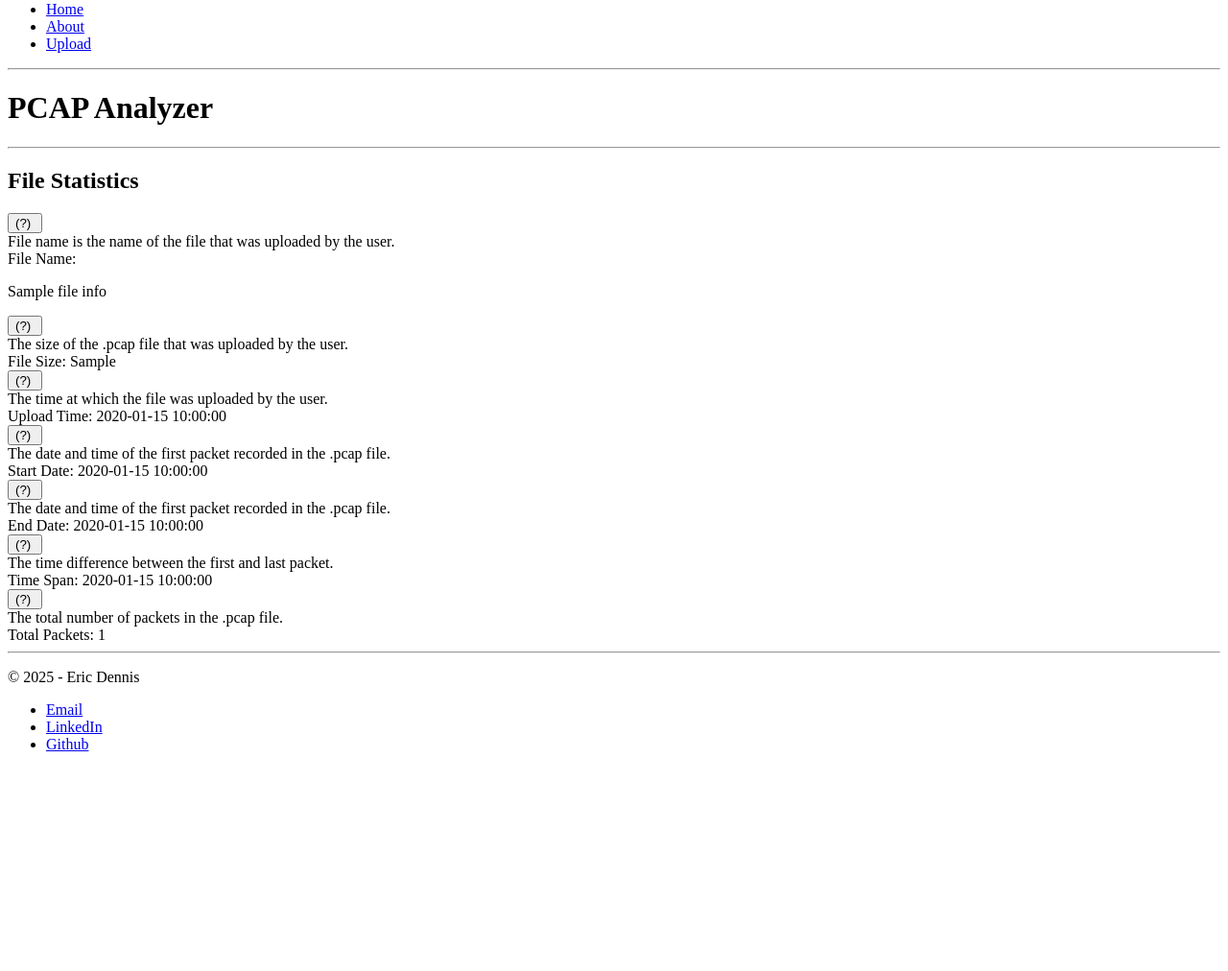
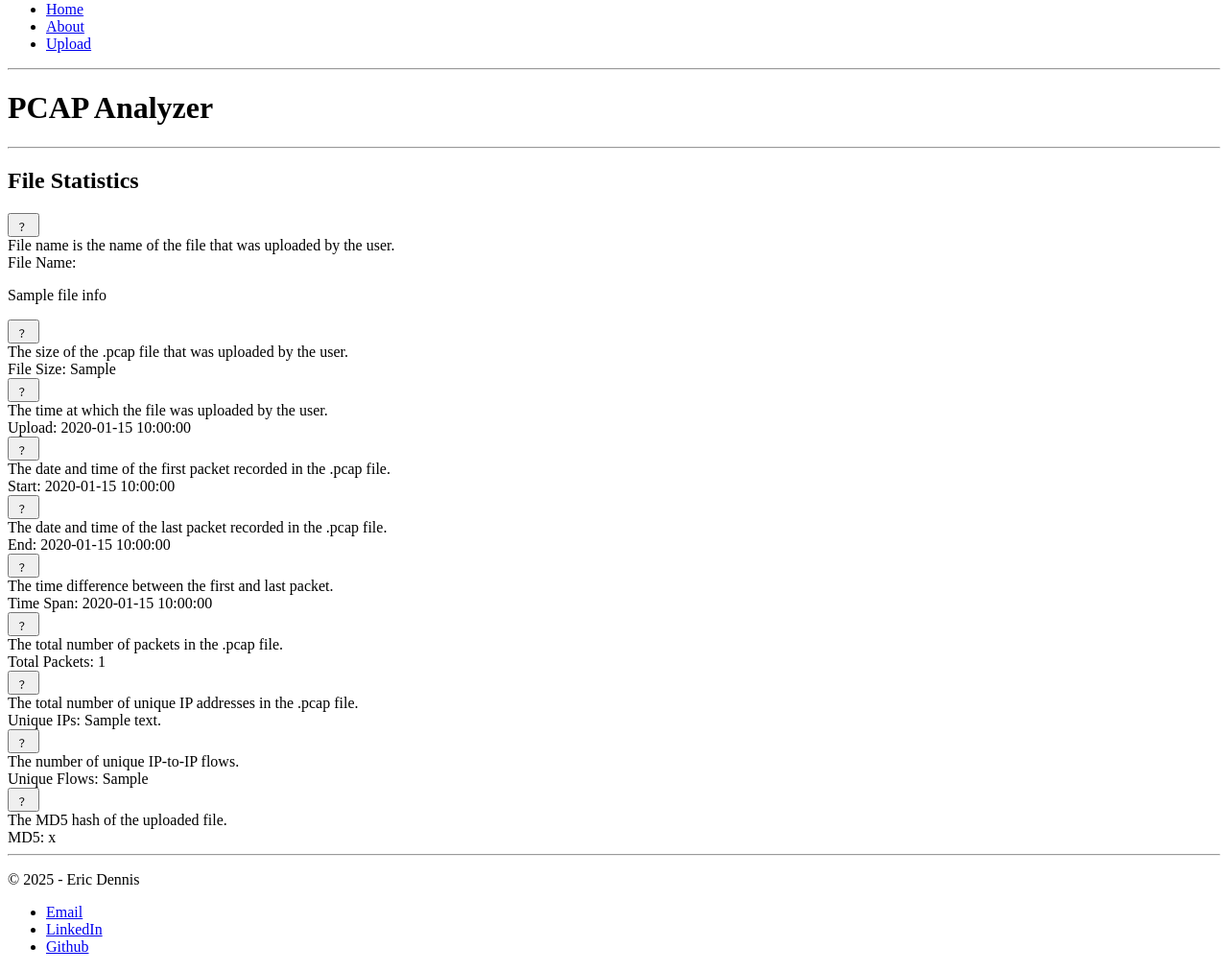
Before and after one commit to ericdennis7/PCAP-Explorer, a Flask app: template templates/analysis.html in a window 1280 px wide. Shown: the part 559-1571 px from the top of the page at 96% size. Before the commit the page ends 1342 px from the top, so only its background shows below. Run offline with Flask 3, Linux system fonts and the light colour scheme; the template is opened without the code that fills it: most values are stand-ins (such as "Sample title", 1, 10 or a date in 2020).

Commit message:
Finished file statistics section (frn)

```diff
--- a/main.py
+++ b/main.py
@@ -53,6 +53,8 @@ def success():
     if request.content_length > 50 * 1024 * 1024:
         return jsonify({"error": "File too large. Max size is 50MB."}), 400
 
+    file_md5 = md5_hash(file)
+
     # Save the uploaded .pcap file to the uploads folder.
     current_datetime = datetime.now().strftime("%Y-%m-%d_%H-%M-%S")
     file_name, file_extension = os.path.splitext(file.filename)
@@ -65,16 +67,20 @@ def success():
 
     try:
         # Collect file characteristics
-        start_date, end_date, time_diff = packet_times_and_difference(packet_data)  # Using the updated function
+        start_date, end_date, time_diff = packet_times_and_difference(packet_data)
+        ip_count, ip_flow_count = unique_ips_and_flows(packet_data)
 
         file_info = {
             "name": file_name + file_extension,
             "size_mb": humanize.naturalsize(os.path.getsize(filepath)),  # MB
+            "md5_hash": file_md5,
             "submission_date": datetime.now().strftime("%m/%d/%Y at %I:%M:%S %p").lstrip("0").replace("/0", "/"),
             "start_date": start_date,
             "end_date": end_date,
             "time_difference": time_diff,
-            "total_packets": total_packets(packet_data)
+            "total_packets": total_packets(packet_data),
+            "unique_ip_addresses": ip_count,
+            "unique_ip_flows": ip_flow_count
         }
     except Exception as e:
         return jsonify({"error": f"Error processing file: {str(e)}"}), 500
--- a/templates/analysis.html
+++ b/templates/analysis.html
@@ -22,101 +22,111 @@
                 <h2 class="font-bold text-xl">File Statistics</h2>
 
                 <!-- Grid Layout -->
-                <div class="grid grid-cols3 gap-4">
-
-                    <!-- File Info Card -->
-                    <div class="text-base text-slate-900 w-full">
-                        <!-- File Name Tooltip -->
+                <div class="grid grid-cols-1 md:grid-cols-2 md:gap-6 md:gap-0 text-base text-slate-900 w-full">
+                    <div>
+                        <!-- First Column -->
                         <span class="flex items-center mt-6">
                             <div class="relative w-max group">
-                                <button type="button" class="text-black">
-                                    (?)&nbsp;
-                                </button>
+                                <button type="button" class="text-black">﹖&nbsp;</button>
                                 <div class="absolute shadow-lg hidden group-hover:block bg-[#333] text-white font-semibold px-3 py-[6px] text-[13px] left-1/2 transform -translate-x-1/2 bottom-full rounded z-10" style="min-width: 200px;">
                                     File name is the name of the file that was uploaded by the user.
                                 </div>
                             </div>
-                            File Name:&nbsp;<p class="font-bold">{{ file_info.name }}</p>
+                            File Name:&nbsp;<p class="font-bold truncate">{{ file_info.name }}</p>
                         </span>
 
-                        <!-- File Size Tooltip -->
                         <span class="flex items-center mt-4">
                             <div class="relative w-max group">
-                                <button type="button" class="text-black">
-                                    (?)&nbsp;
-                                </button>
+                                <button type="button" class="text-black">﹖&nbsp;</button>
                                 <div class="absolute shadow-lg hidden group-hover:block bg-[#333] text-white font-semibold px-3 py-[6px] text-[13px] left-1/2 transform -translate-x-1/2 bottom-full rounded z-10" style="min-width: 200px;">
                                     The size of the .pcap file that was uploaded by the user.
                                 </div>
                             </div>
-                            File Size:&nbsp;<span class="font-bold">{{ file_info.size_mb }}</span>
+                            File Size:&nbsp;<span class="font-bold truncate">{{ file_info.size_mb }}</span>
                         </span>
 
-                        <!-- Upload Time Tooltip -->
                         <span class="flex items-center mt-4">
                             <div class="relative w-max group">
-                                <button type="button" class="text-black">
-                                    (?)&nbsp;
-                                </button>
+                                <button type="button" class="text-black">﹖&nbsp;</button>
                                 <div class="absolute shadow-lg hidden group-hover:block bg-[#333] text-white font-semibold px-3 py-[6px] text-[13px] left-1/2 transform -translate-x-1/2 bottom-full rounded z-10" style="min-width: 200px;">
                                     The time at which the file was uploaded by the user.
                                 </div>
                             </div>
-                            Upload Time:&nbsp;<span class="font-bold">{{ file_info.submission_date }}</span>
+                            Upload:&nbsp;<span class="font-bold truncate">{{ file_info.submission_date }}</span>
                         </span>
 
-                        <!-- Start Date Tooltip -->
                         <span class="flex items-center mt-4">
                             <div class="relative w-max group">
-                                <button type="button" class="text-black">
-                                    (?)&nbsp;
-                                </button>
+                                <button type="button" class="text-black">﹖&nbsp;</button>
                                 <div class="absolute shadow-lg hidden group-hover:block bg-[#333] text-white font-semibold px-3 py-[6px] text-[13px] left-1/2 transform -translate-x-1/2 bottom-full rounded z-10" style="min-width: 200px;">
                                     The date and time of the first packet recorded in the .pcap file.
                                 </div>
                             </div>
-                            Start Date:&nbsp;<span class="font-bold">{{ file_info.start_date }}</span>
+                            Start:&nbsp;<span class="font-bold truncate">{{ file_info.start_date }}</span>
                         </span>
 
-                        <!-- End Date Tooltip -->
                         <span class="flex items-center mt-4">
                             <div class="relative w-max group">
-                                <button type="button" class="text-black">
-                                    (?)&nbsp;
-                                </button>
+                                <button type="button" class="text-black">﹖&nbsp;</button>
                                 <div class="absolute shadow-lg hidden group-hover:block bg-[#333] text-white font-semibold px-3 py-[6px] text-[13px] left-1/2 transform -translate-x-1/2 bottom-full rounded z-10" style="min-width: 200px;">
-                                    The date and time of the first packet recorded in the .pcap file.
+                                    The date and time of the last packet recorded in the .pcap file.
                                 </div>
                             </div>
-                            End Date:&nbsp;<span class="font-bold">{{ file_info.end_date }}</span>
+                            End:&nbsp;<span class="font-bold truncate">{{ file_info.end_date }}</span>
                         </span>
+                    </div>
 
-                        <!-- Time Difference Tooltip -->
-                        <span class="flex items-center mt-4">
+                    <div class="mt-0 md:mt-6">
+                        <!-- Second Column -->
+                        <span class="flex items-center mt-4 md:mt-0 md:pt-0">
                             <div class="relative w-max group">
-                                <button type="button" class="text-black">
-                                    (?)&nbsp;
-                                </button>
+                                <button type="button" class="text-black">﹖&nbsp;</button>
                                 <div class="absolute shadow-lg hidden group-hover:block bg-[#333] text-white font-semibold px-3 py-[6px] text-[13px] left-1/2 transform -translate-x-1/2 bottom-full rounded z-10" style="min-width: 200px;">
                                     The time difference between the first and last packet.
                                 </div>
                             </div>
-                            Time Span:&nbsp;<span class="font-bold">{{ file_info.time_difference }}</span>
+                            Time Span:&nbsp;<span class="font-bold truncate">{{ file_info.time_difference }}</span>
                         </span>
 
-                        <!-- Packet Count Tooltip -->
                         <span class="flex items-center mt-4">
                             <div class="relative w-max group">
-                                <button type="button" class="text-black">
-                                    (?)&nbsp;
-                                </button>
+                                <button type="button" class="text-black">﹖&nbsp;</button>
                                 <div class="absolute shadow-lg hidden group-hover:block bg-[#333] text-white font-semibold px-3 py-[6px] text-[13px] left-1/2 transform -translate-x-1/2 bottom-full rounded z-10" style="min-width: 200px;">
                                     The total number of packets in the .pcap file.
                                 </div>
                             </div>
-                            Total Packets:&nbsp;<span class="font-bold">{{ file_info.total_packets }}</span>
+                            Total Packets:&nbsp;<span class="font-bold truncate">{{ file_info.total_packets }}</span>
                         </span>
-                        </div>
+
+                        <span class="flex items-center mt-4">
+                            <div class="relative w-max group">
+                                <button type="button" class="text-black">﹖&nbsp;</button>
+                                <div class="absolute shadow-lg hidden group-hover:block bg-[#333] text-white font-semibold px-3 py-[6px] text-[13px] left-1/2 transform -translate-x-1/2 bottom-full rounded z-10" style="min-width: 200px;">
+                                    The total number of unique IP addresses in the .pcap file.
+                                </div>
+                            </div>
+                            Unique IPs:&nbsp;<span class="font-bold truncate">{{ file_info.unique_ip_addresses }}</span>
+                        </span>
+
+                        <span class="flex items-center mt-4">
+                            <div class="relative w-max group">
+                                <button type="button" class="text-black">﹖&nbsp;</button>
+                                <div class="absolute shadow-lg hidden group-hover:block bg-[#333] text-white font-semibold px-3 py-[6px] text-[13px] left-1/2 transform -translate-x-1/2 bottom-full rounded z-10" style="min-width: 200px;">
+                                    The number of unique IP-to-IP flows.
+                                </div>
+                            </div>
+                            Unique Flows:&nbsp;<span class="font-bold truncate">{{ file_info.unique_ip_flows }}</span>
+                        </span>
+
+                        <span class="flex items-center mt-4">
+                            <div class="relative w-max group">
+                                <button type="button" class="text-black">﹖&nbsp;</button>
+                                <div class="absolute shadow-lg hidden group-hover:block bg-[#333] text-white font-semibold px-3 py-[6px] text-[13px] left-1/2 transform -translate-x-1/2 bottom-full rounded z-10" style="min-width: 200px;">
+                                    The MD5 hash of the uploaded file.
+                                </div>
+                            </div>
+                            MD5:&nbsp;<span class="font-bold truncate truncate">{{ file_info.md5_hash }}</span>
+                        </span>
                     </div>
                 </div>
             </div>
```
Also changed, not shown: functions/data_extraction.py (+51 -0 lines), 1 other file.
